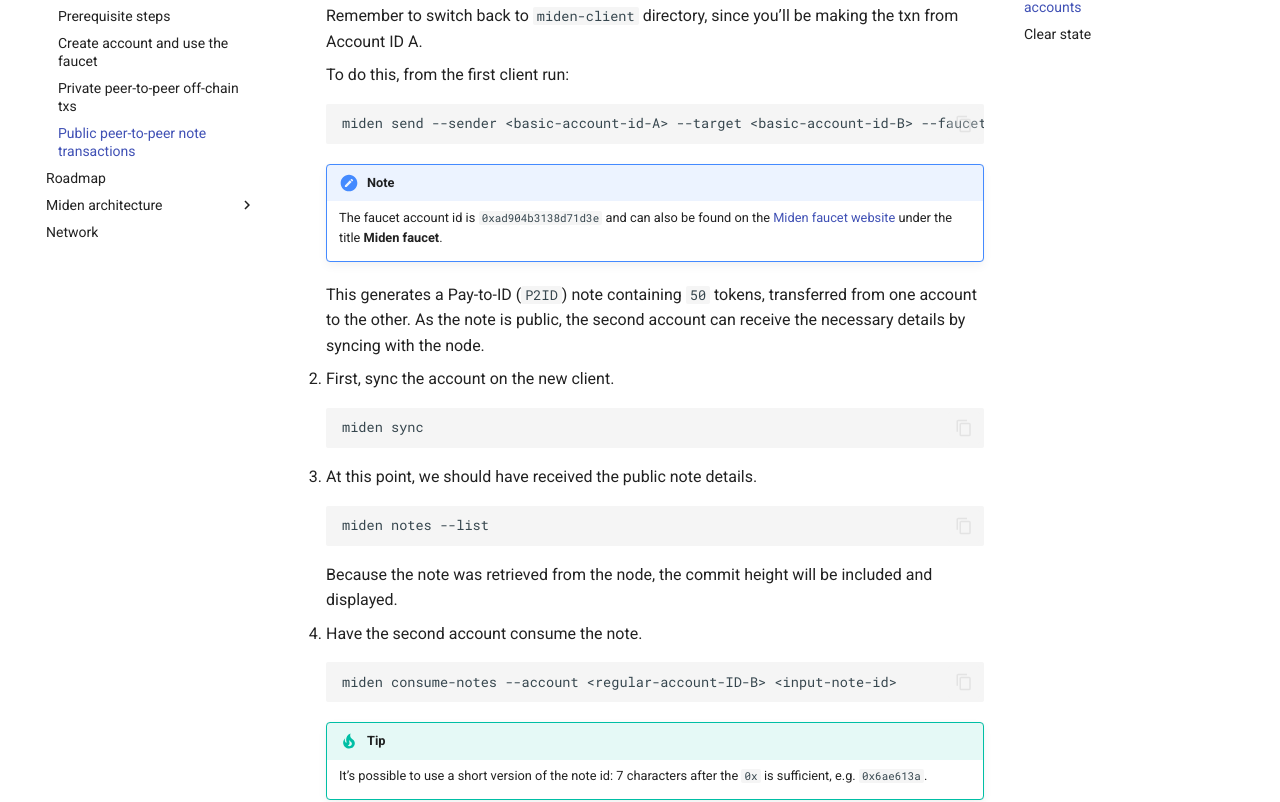
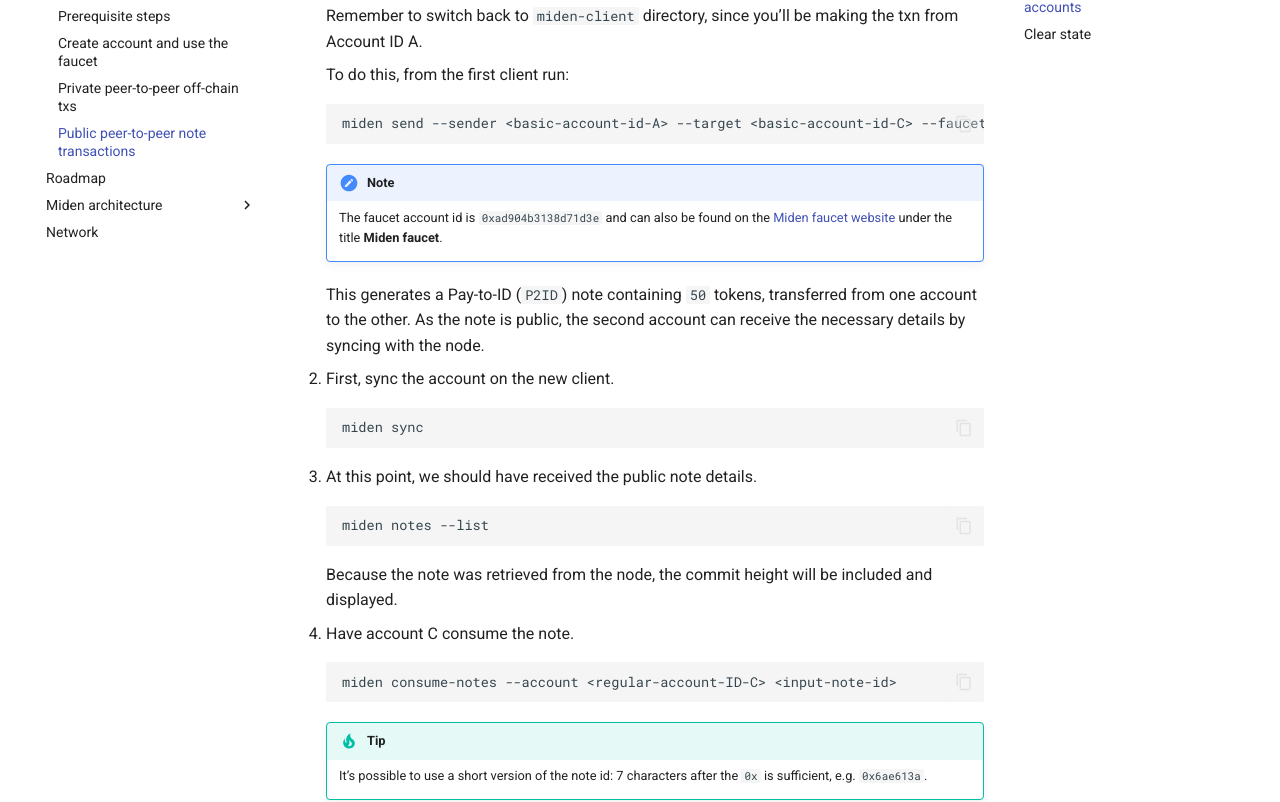
Before and after one commit to 0xPolygonMiden/miden-base, an MkDocs documentation site: the page built from docs/introduction/get-started/p2p-public.md, in a window 1280 px wide and 1400 px high, scrolled down 1262 px. Shown: the part 146-948 px from the top of the window. Built offline with MkDocs 1.6.1 and Material for MkDocs 9.7.7, drawn with Linux system fonts in a browser that asks for light colours.

Commit message:
docs: fix inconsistent account naming

````diff
--- a/docs/introduction/get-started/p2p-public.md
+++ b/docs/introduction/get-started/p2p-public.md
@@ -54,7 +54,7 @@
     To do this, from the first client run:
 
     ```shell
-    miden send --sender <basic-account-id-A> --target <basic-account-id-B> --faucet <faucet-account-id> 50 --note-type public
+    miden send --sender <basic-account-id-A> --target <basic-account-id-C> --faucet <faucet-account-id> 50 --note-type public
     ```
 
     !!! note
@@ -76,10 +76,10 @@
 
     Because the note was retrieved from the node, the commit height will be included and displayed.
 
-4. Have the second account consume the note.
+4. Have account C consume the note.
 
     ```sh
-    miden consume-notes --account <regular-account-ID-B> <input-note-id>
+    miden consume-notes --account <regular-account-ID-C> <input-note-id>
     ```
 
     !!! tip
````
